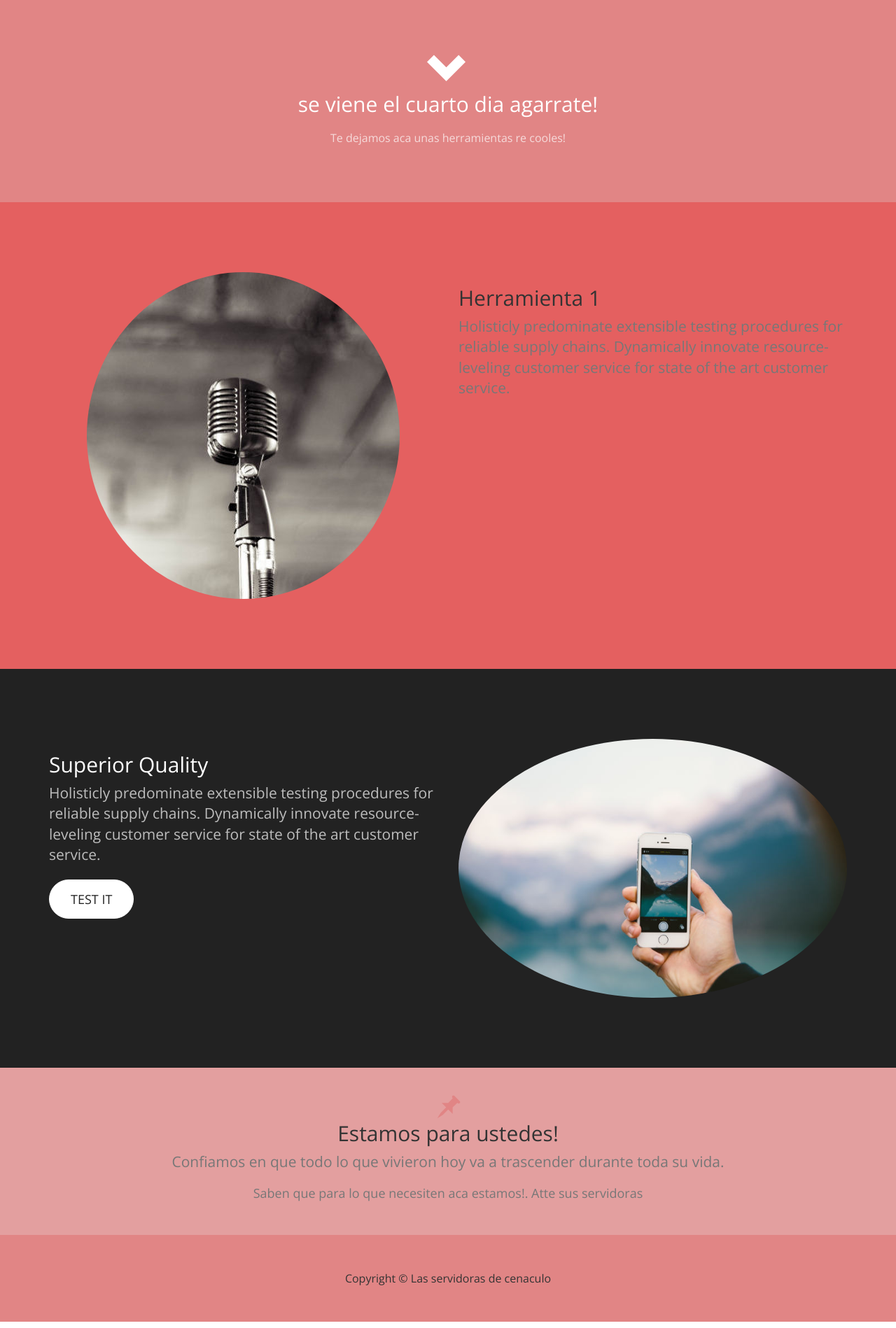
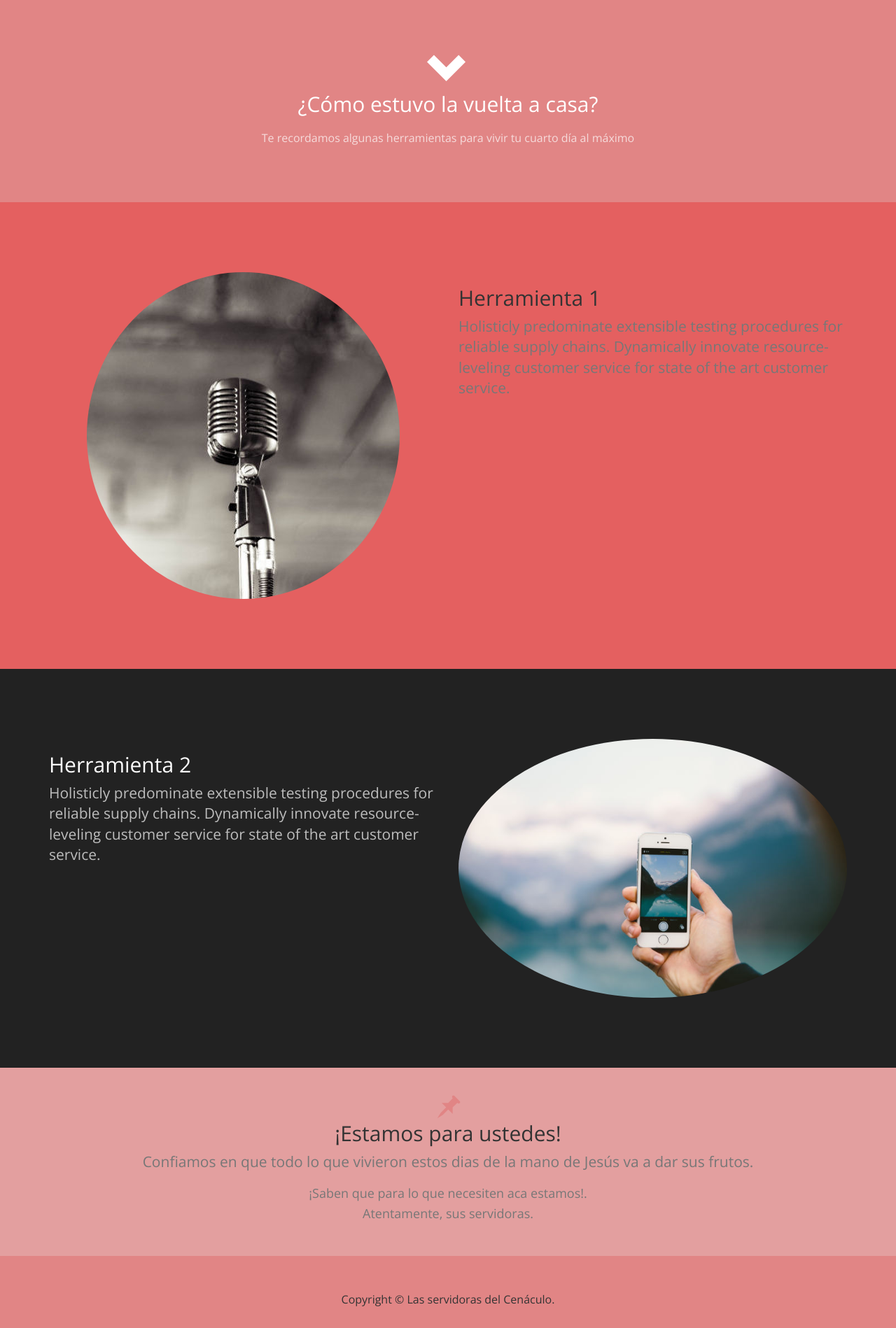
Before and after one commit to ntordomar/ntordomar.github.io, a plain HTML site: page index.html in a window 1280 px wide. Shown: the part 802-2700 px from the top of the page at 70% size. Drawn offline with nearby package versions, Linux system fonts and the light colour scheme.

Commit message:
added text

```diff
--- a/index.html
+++ b/index.html
@@ -38,12 +38,6 @@ Although you can use them, for a more unique website, replace these images with
         <div class="container">
             <!-- Logo and responsive toggle -->
             <div class="navbar-header">
-                <button type="button" class="navbar-toggle" data-toggle="collapse" data-target="#navbar">
-                    <span class="sr-only">Toggle navigation</span>
-                    <span class="icon-bar"></span>
-                    <span class="icon-bar"></span>
-                    <span class="icon-bar"></span>
-                </button>
                 <a class="navbar-brand" href="#">
                 	<span class="glyphicon glyphicon-fire"></span>
                 	CENACULO 2025
@@ -60,7 +54,7 @@ Although you can use them, for a more unique website, replace these images with
     <header>
         <div class="header-content">
             <div class="header-content-inner">
-                <h1>Exitos en tu cuarto dia!</h1>
+                <h1>¡Suerte en tu cuarto dia!</h1>
             </div>
         </div>
     </header>
@@ -71,8 +65,8 @@ Although you can use them, for a more unique website, replace these images with
             <div class="row">
                 <div class="col-lg-8 col-lg-offset-2">
                 	<span class="glyphicon glyphicon-chevron-down" style="font-size: 60px"></span>
-                    <h2 class="section-heading">se viene el cuarto dia agarrate!</h2>
-                    <p class="text-light">Te dejamos aca unas herramientas re cooles!</p>
+                    <h2 class="section-heading">¿Cómo estuvo la vuelta a casa?</h2>
+                    <p class="text-light">Te recordamos algunas herramientas para vivir tu cuarto día al máximo</p>
                 </div>
             </div>
         </div>
@@ -100,9 +94,8 @@ Although you can use them, for a more unique website, replace these images with
         <div class="container">
             <div class="row">
                 <div class="col-sm-6">
-                	<h2 class="section-header">Superior Quality</h2>
+                	<h2 class="section-header">Herramienta 2</h2>
                 	<p class="lead text-light">Holisticly predominate extensible testing procedures for reliable supply chains. Dynamically innovate resource-leveling customer service for state of the art customer service.</p>
-                	<a href="#" class="btn btn-default btn-lg">Test It</a>
                 </div>
                 <div class="col-sm-6">
                     <img class="img-responsive img-circle center-block" src="images/iphone.jpg" alt="">
@@ -116,9 +109,10 @@ Although you can use them, for a more unique website, replace these images with
 	<!-- Content 3 -->
      <section class="content content-3">
         <div class="container">
-			<h2 class="section-header"><span class="glyphicon glyphicon-pushpin text-primary"></span><br> Estamos para ustedes!</h2>
-			<p class="lead text-muted">Confiamos en que todo lo que vivieron hoy va a trascender durante toda su vida.</p>
-            <h4 class=" text-muted">Saben que para lo que necesiten aca estamos!. Atte sus servidoras</h4>
+			<h2 class="section-header"><span class="glyphicon glyphicon-pushpin text-primary"></span><br> ¡Estamos para ustedes!</h2>
+			<p class="lead text-muted">Confiamos en que todo lo que vivieron estos dias de la mano de Jesús va a dar sus frutos.</p>
+            <h4 class=" text-muted">¡Saben que para lo que necesiten aca estamos!.</h4>
+            <h4 class=" text-muted">Atentamente, sus servidoras.</h4>
             </div>
         </div>
     </section>
@@ -138,7 +132,7 @@ Although you can use them, for a more unique website, replace these images with
         <!-- Copyright etc -->
         <div class="small-print">
         	<div class="container">
-        		<p>Copyright &copy; Las servidoras de cenaculo</p>
+        		<p>Copyright &copy; Las servidoras del Cenáculo.</p>
         	</div>
         </div>
 
```
